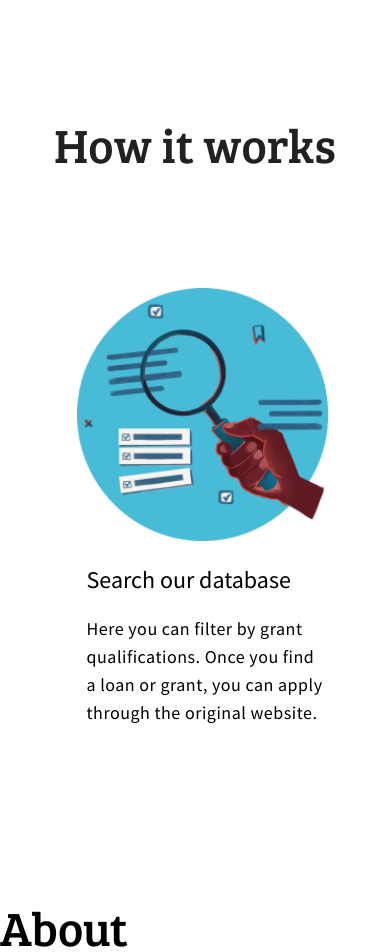
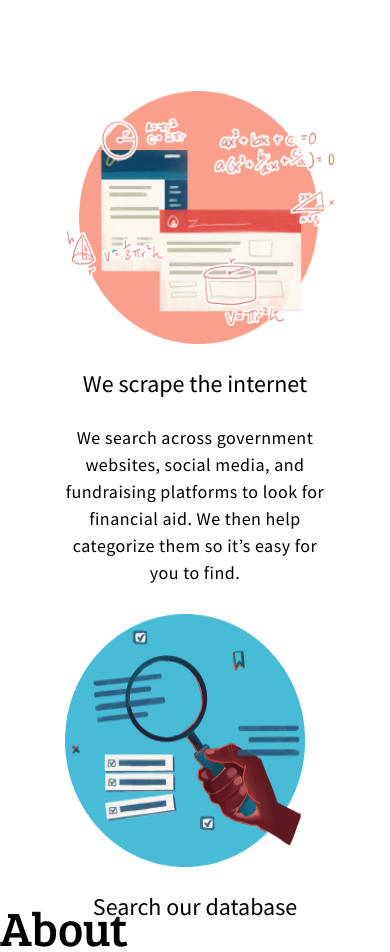
Before and after one commit to sfbrigade/datasci-bay-area-relief-frontend, a React (Create React App) app: page / in a window 390 px wide. Shown: the part 1044-1996 px from the top of the page. Built offline with nearby package versions, Linux system fonts and the light colour scheme.

Commit message:
Edit UI
- Fix about scrolling
- Refactor HowItWorks to use MUI theme and to be responsive

```diff
--- a/src/components/home/Home.tsx
+++ b/src/components/home/Home.tsx
@@ -20,6 +20,7 @@ const SectionContainer = styled.div`
   flex-wrap: wrap;
   height: 100vh;
   width: 100%;
+  position: relative;
 `;
 
 const ImageSection = styled.div`
@@ -45,6 +46,7 @@ const SearchSection = styled.div`
   flex-direction: column;
   justify-content: center;
   align-items: center;
+  z-index: 1;
 `;
 
 const Home: React.FC<RouteComponentProps<{}, {}, LocationState>> = ({
@@ -78,7 +80,7 @@ const Home: React.FC<RouteComponentProps<{}, {}, LocationState>> = ({
       <SectionContainer>
         <HowItWorks />
       </SectionContainer>
-      <SectionContainer id="about" ref={aboutRef}>
+      <SectionContainer id="about" ref={aboutRef} style={{scrollMarginTop: "-98px"}}>
         <AboutUs />
       </SectionContainer>
       <SectionContainer>
--- a/src/components/home/HowItWorks.tsx
+++ b/src/components/home/HowItWorks.tsx
@@ -4,120 +4,95 @@ import ScrapeWeb from "../../assets/ScrapeWeb.png";
 import Searching from "../../assets/Searching.png";
 import PaperAirplanes from "../../assets/PaperAirplanes.png";
 
-const MainContainer = styled.div`
+import Typography from "@material-ui/core/Typography";
+
+const Container = styled.div`
   width: 100%;
+  padding: 10% 0px;
+  display: flex;
+  flex-direction: column;
+  justify-content: center;
 `;
 
-const Container = styled.div`
+const SectionContainer = styled.div`
   display: flex;
-  justify-content: center;
+  justify-content: space-evenly;
+  flex-wrap: wrap;
   margin-top: 85px;
 `;
 
-const Header = styled.h6`
-  font-family: Bree Serif;
-  font-style: normal;
-  font-weight: normal;
-  font-size: 48px;
-  line-height: 65px;
-  color: rgba(0, 0, 0, 0.87);
-  mix-blend-mode: normal;
-  margin-top: 200px;
+const Section = styled.div`
+  width: 260px;
+  height: 523px;
+  display: flex;
+  flex-direction: column;
 `;
 
-const LeftSection = styled.div`
-  width: 272.26px;
-  margin-right: 133.74px;
-`;
-
-const MiddleSection = styled.div`
-  width: 259.5px;
-  margin-right: 146.5px;
-`;
-
-const RightSection = styled.div`
-  width: 236.94px;
-`;
-
-const H5 = styled.div`
-  font-family: Source Sans Pro;
-  font-style: normal;
-  font-weight: normal;
-  font-size: 24px;
-  line-height: 30px;
-  color: #000000;
-
-  align-self: center;
-  margin: 10px 10px;
-  padding: 10px 0px;
-  text-align: left;
-`;
-
-const P = styled.p`
-  align-self: center;
-  margin: 0px 10px;
-  font-family: Source Sans Pro;
-  font-style: normal;
-  font-weight: normal;
-  font-size: 18px;
-  line-height: 28px;
-  letter-spacing: 0.5px;
-  color: #000000;
-  text-align: left;
+const Heading = styled.div`
+  margin-bottom: 24px;
 `;
 
 const LeftImg = styled.img`
-  width: 272.26px;
+  width: 272px;
   height: 253px;
   padding: 0px;
+  margin-bottom: 24px;
 `;
 
 const MiddleImg = styled.img`
-  width: 272.26px;
+  width: 259.5px;
   height: 253px;
   padding: 0px;
+  margin-bottom: 24px;
 `;
 
 const RightImg = styled.img`
-  width: 252px;
+  width: 237px;
   height: 253px;
   padding: 0px;
+  margin-bottom: 24px;
 `;
 
 const HowItWorks: React.FC = () => {
   return (
-    <MainContainer>
-      <Header>How it works</Header>
-      <Container>
-        <LeftSection>
+    <Container>
+      <Typography variant="h3">How it works</Typography>
+      <SectionContainer>
+        <Section>
           <LeftImg alt="We scrape the internet" src={ScrapeWeb} />
-          <H5>We scrape the internet</H5>
-          <P>
+          <Heading>
+            <Typography variant="h5">We scrape the internet</Typography>
+          </Heading>
+          <Typography>
             We search across government websites, social media, and fundraising
             platforms to look for financial aid. We then help categorize them so
             it’s easy for you to find.
-          </P>
-        </LeftSection>
+          </Typography>
+        </Section>
 
-        <MiddleSection>
+        <Section>
           <MiddleImg alt="Search our database" src={Searching} />
-          <H5>Search our database</H5>
-          <P>
+          <Heading>
+            <Typography variant="h5">Search our database</Typography>
+          </Heading>
+          <Typography>
             Here you can filter by grant qualifications. Once you find a loan or
             grant, you can apply through the original website.
-          </P>
-        </MiddleSection>
+          </Typography>
+        </Section>
 
-        <RightSection>
+        <Section>
           <RightImg alt="Help us look" src={PaperAirplanes} />
-          <H5>Help us look</H5>
-          <P>
+          <Heading>
+            <Typography variant="h5">Help us look</Typography>
+          </Heading>
+          <Typography>
             Found a fund that isn’t on our website? Help the community by
             letting us know, so we can add it to our database.
-          </P>
-        </RightSection>
-      </Container>
-    </MainContainer>
+          </Typography>
+        </Section>
+      </SectionContainer>
+    </Container>
   );
 };
 
--- a/src/theme.ts
+++ b/src/theme.ts
@@ -19,6 +19,10 @@ export const theme = createMuiTheme({
       fontFamily: "Bree Serif",
       fontSize: "48px",
     },
+    h5: {
+      fontFamily: "Source Sans Pro",
+      fontSize: "24px"
+    },
     body1: {
       fontSize: "18px",
       letterSpacing: "0.5px",
```
